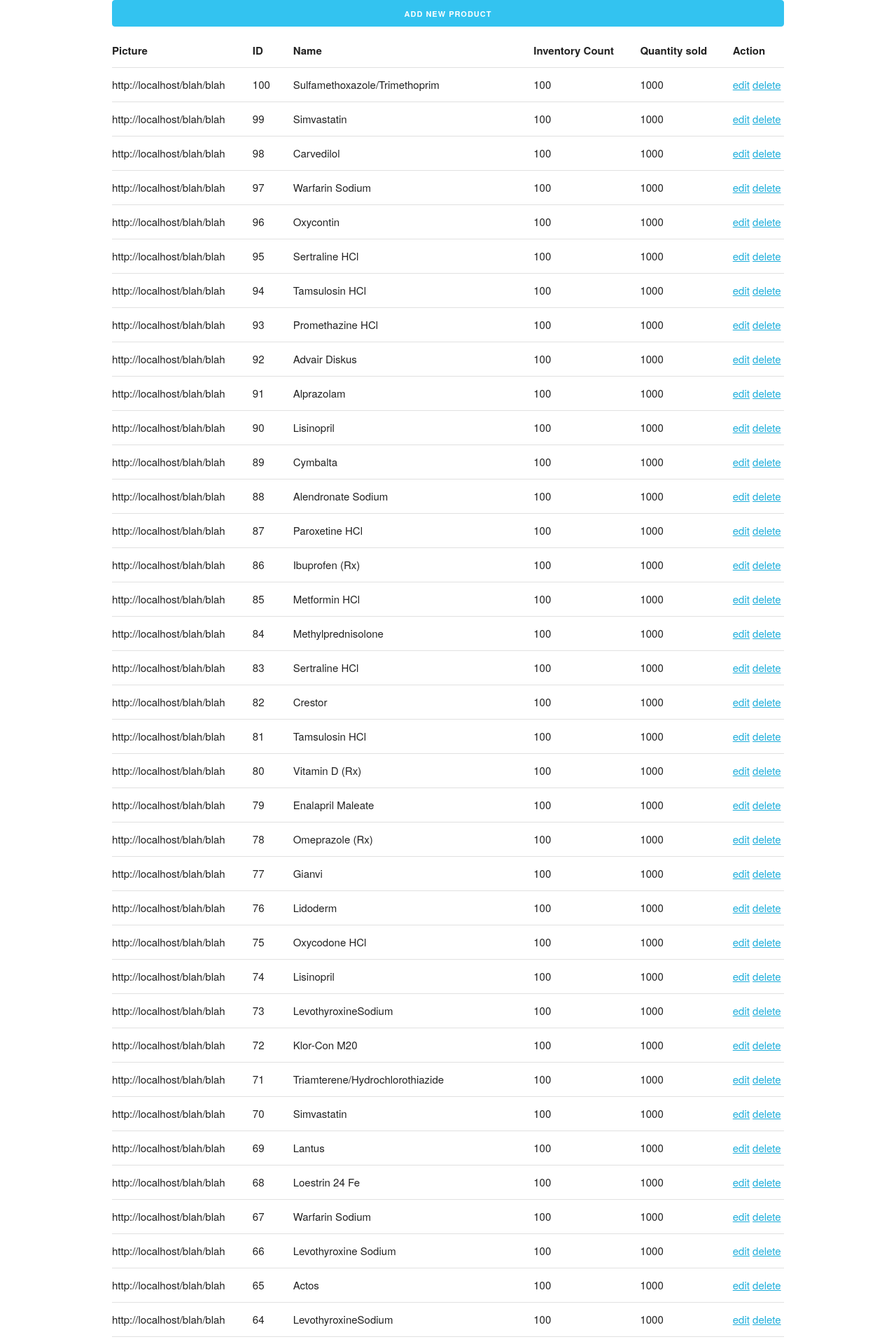
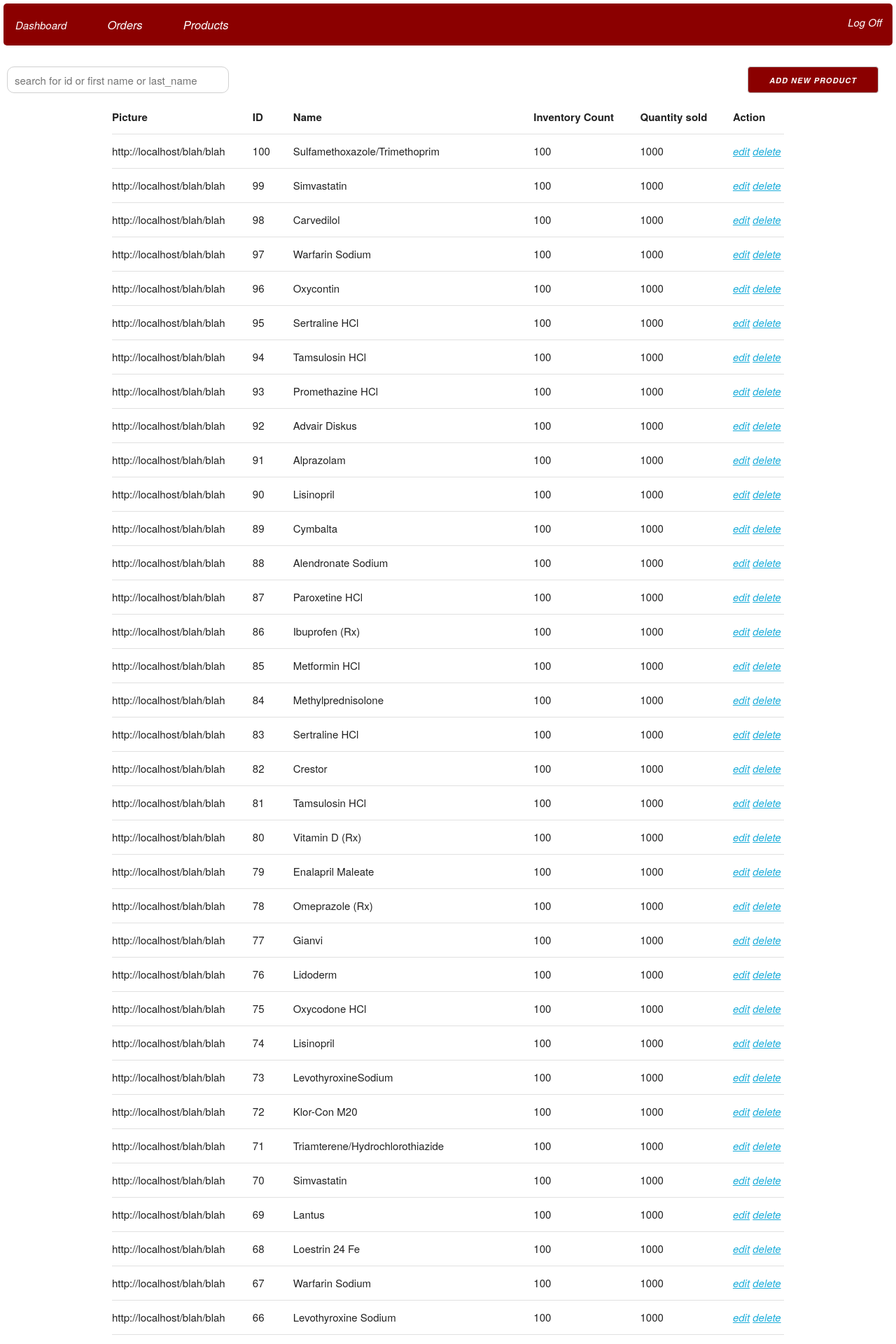
Before and after one commit to MacHawkDown/ecommerce, a CodeIgniter app: page /products/show in a window 1280 px wide. Shown: the top 1920 px of the page at 70% size. Run offline with CodeIgniter, Linux system fonts and the light colour scheme; data comes from the database, SQL or seed files in the repository; some libraries are stand-ins or nearby versions.

Commit message:
fixed layout header css issues

```diff
--- a/application/controllers/logs.php
+++ b/application/controllers/logs.php
@@ -12,7 +12,7 @@
 	public function index()
 	{
 		//$this->load->view('index');
-		$this->load->view('header_search');
+		$this->load->view('header_search', array('control' => ''));
 	}
 		public function log_in()
 	{
--- a/application/controllers/products.php
+++ b/application/controllers/products.php
@@ -22,6 +22,7 @@
 	{
 		// echo "show products";
 		// $products = $this->Product->get_all();
+		$this->load->view('header_search', array('control' => '<a href="/products/new_product" class="red button" rel="ajax:modal">Add new Product</a>'));
 		$this->load->view('show/index');
 	}
 
--- a/application/views/header.php
+++ b/application/views/header.php
@@ -17,8 +17,8 @@
               <ul class="listP u-full-width">
                   <li><a class="firsttab" href="#">Dashboard</a></li>
                   <li><a class="tabs" href="#">Orders</a></li>
-                  <li><a class="tabs" href="#">Products</a></li>
-                  <li><a class="lasttab" href="#">Log Off</a></li>
+                  <li><a class="tabs" href="/products/show">Products</a></li>
+                  <li class="lasttab"><a href="#">Log Off</a></li>
               </ul>
         </div>
     </div>
--- a/application/views/header_search.php
+++ b/application/views/header_search.php
@@ -28,19 +28,22 @@
         </script>
     </head>
     <body>
-        <div class="red u-full-width">
+        <div class="u-full-width">
             <div class="row">
                 <ul class="u-full-width">
                     <li><a class="firsttab" href="#">Dashboard</a></li>
                     <li><a class="tabs" href="#">Orders</a></li>
-                    <li><a class="tabs" href="#">Products</a></li>
-                    <li><a class="lasttab" href="#">Log Off</a></li>
+                    <li><a class="tabs" href="/products/show">Products</a></li>
+                    <li class="lasttab"><a href="#">Log Off</a></li>
                 </ul>
             </div>
         </div>
-        <div class="search u-full-width">
+        <div class="search ten columns">
             <input id="sinput" type="text" value="" placeholder="search for id or first name or last_name"/>
             <input id="controller" type="hidden" value="get_orders"/>
         </div>
+         <div id="buttonOrcombo">
+                <?php echo $control ?>
+         </div>
     </body>
 </html>
--- a/application/views/show/index.php
+++ b/application/views/show/index.php
@@ -10,8 +10,6 @@
   <title>Code Igniter Project</title>
 
   <!-- core CSS -->
-  <link rel="stylesheet" type="text/css" href="../assets/css/normalize.css">
-  <link rel="stylesheet" type="text/css" href="../assets/css/skeleton.css">
   <link rel="stylesheet" type="text/css" href="../assets/css/jquery.modal.css">
   <style type="text/css">
     .modal a.close-modal[class*="icon-"] {
@@ -34,7 +32,17 @@
       -webkit-box-shadow: 1px 1px 5px rgba(0,0,0,0.5);
       box-shadow:         1px 1px 5px rgba(0,0,0,0.5);
     }
-  </style>
+    .utility
+    {
+      position: absolute;
+      z-index: -1;
+    }
+    .utility a
+    {
+      text-decoration: underline;
+      color: #1EAEDB;
+    }
+    </style>
   <!-- Custom styles for this template -->
   <!-- <link href="theme.css" rel="stylesheet"> -->
 
@@ -49,9 +57,9 @@
   <!-- .container is main centered wrapper -->
   <div class="container">
 
-    <a href="/products/new_product" class="button button-primary u-full-width" rel="ajax:modal">Add new Product</a>
+   <!--  <a href="/products/new_product" class="button button-primary u-full-width" rel="ajax:modal">Add new Product</a> -->
 
-    <table class='u-full-width'>
+    <table class='u-full-width utility'>
      <thead>
         <tr>
           <th>Picture</th>
--- a/assets/css/header.css
+++ b/assets/css/header.css
@@ -33,5 +33,8 @@
 }
 
 .lasttab{
-	margin-left: 1000px;
+	/*margin-left: 1000px;*/
+	margin: 0 auto;
+	float: right;
+	margin-right: 10px;
 }
--- a/assets/css/sbox.css
+++ b/assets/css/sbox.css
@@ -37,6 +37,13 @@
 }
 
 .results{
-	width: 15%;
+	width: 20%;
 	margin-top: -10px;
 }
+.results li a {
+	font-size: 0.9em;
+}
+.red{
+	background-color: #8B0000;
+	color: white;
+}
```
